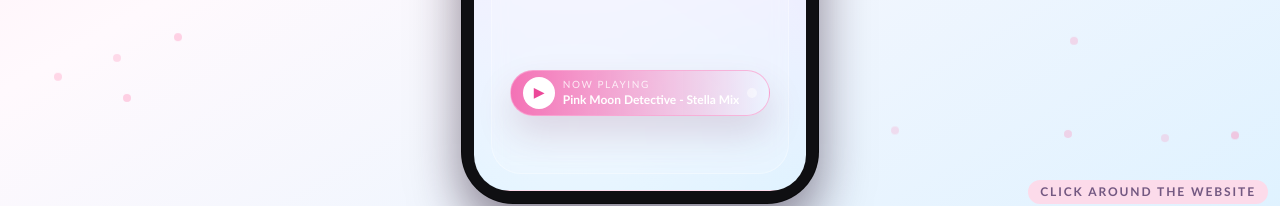
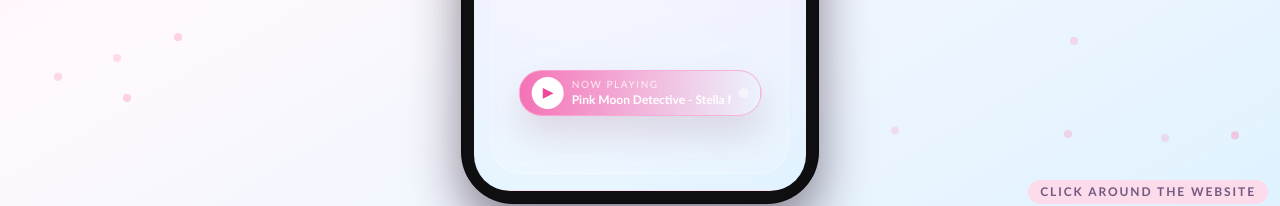
Before and after one commit to akamugin/stella-lee-portfolio, a Next.js app: page / in a window 1280 px wide. Shown: the part 584-790 px from the top of the page. Built offline with nearby package versions, Linux system fonts and the light colour scheme.

Commit message:
adjust the ratio of the music player

```diff
--- a/components/home-client.tsx
+++ b/components/home-client.tsx
@@ -186,7 +186,7 @@ export function HomeClient() {
                 {"Welcome to my phone!\nPlease feel free to click through different pages to learn more about me!"}
               </p>
               <div
-                className="absolute bottom-[8%]"
+                className="absolute bottom-[8%] left-1/2 w-[82%] max-w-[260px] -translate-x-1/2"
                 onClick={(event) => {
                   event.preventDefault();
                   event.stopPropagation();
@@ -201,7 +201,7 @@ export function HomeClient() {
               animate={{ opacity: 1, y: 0 }}
               className="relative z-10 flex h-full flex-col"
             >
-              <div className="mb-3">
+              <div className="mb-3 flex justify-center">
                 <SpotifyPill />
               </div>
               <div className="mb-4 flex items-center justify-between rounded-2xl bg-white/55 px-3 py-2 text-xs font-semibold text-grape/80 backdrop-blur">
--- a/components/spotify-pill.tsx
+++ b/components/spotify-pill.tsx
@@ -88,7 +88,7 @@ export function SpotifyPill() {
     <button
       type="button"
       onClick={onToggle}
-      className="group flex w-full max-w-[280px] items-center gap-2 rounded-full border border-pink-300/80 bg-gradient-to-r from-pink-400 to-rose-300 px-3 py-1.5 text-white shadow-dreamy transition hover:-translate-y-0.5"
+      className="group mx-auto flex w-full max-w-[260px] items-center gap-2 rounded-full border border-pink-300/80 bg-gradient-to-r from-pink-400 to-rose-300 px-3 py-1.5 text-white shadow-dreamy transition hover:-translate-y-0.5"
       aria-label={playing ? "Pause music" : "Play music"}
     >
       <span className="flex h-8 w-8 items-center justify-center rounded-full bg-white text-[13px] font-bold text-pink-500">
```
